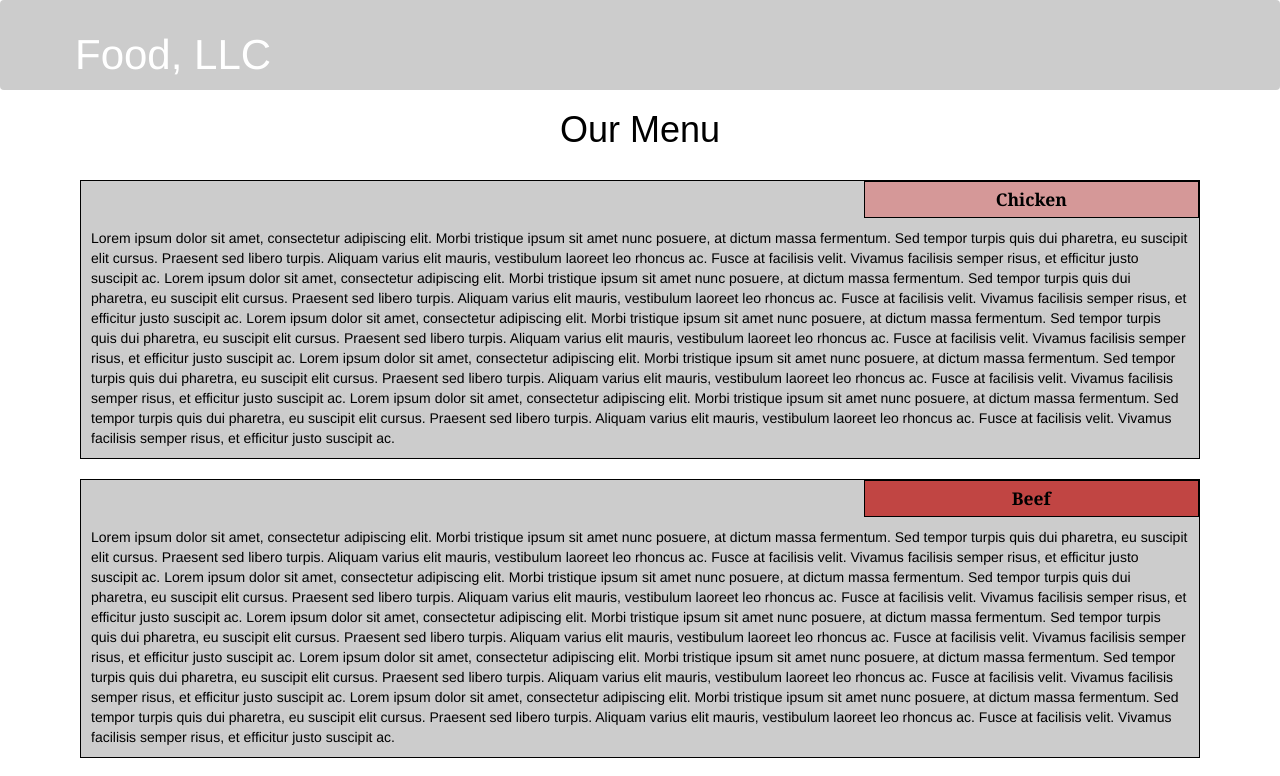
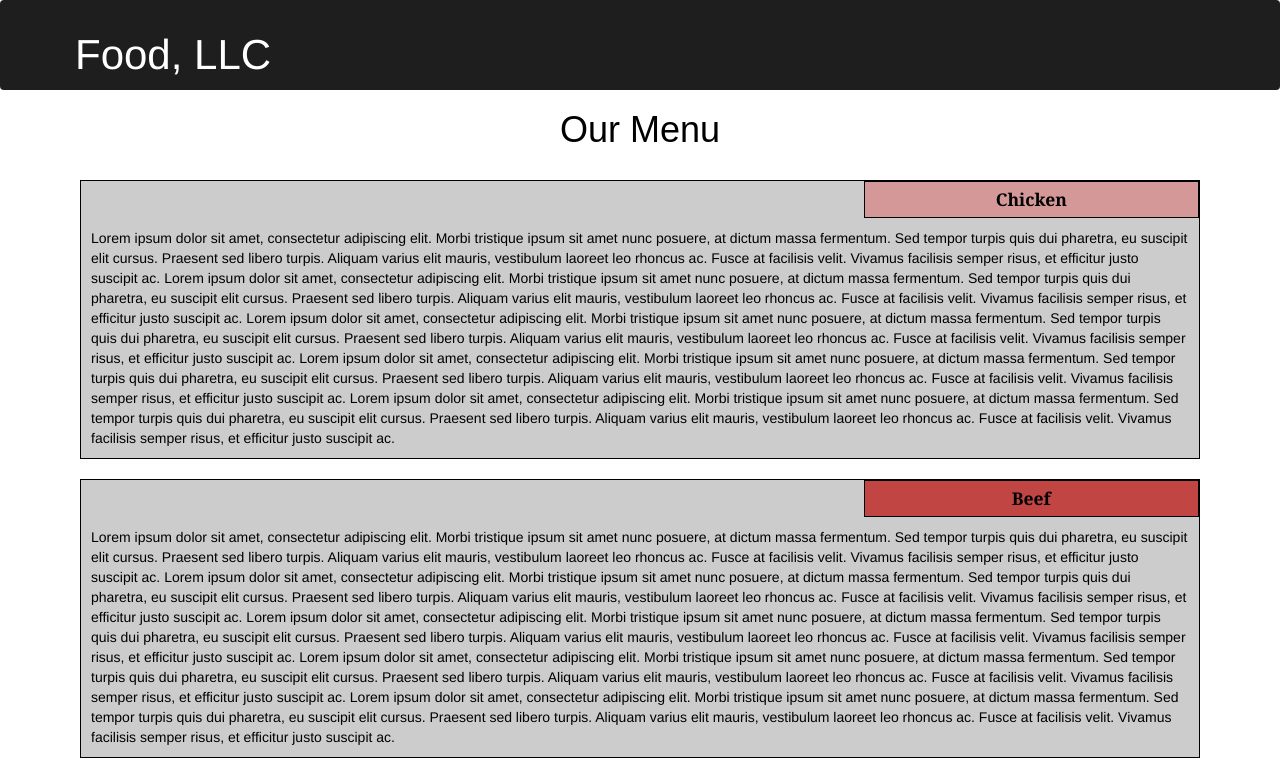
Before and after one commit to jfjuanmiguel/coursera-html-css-js-web-developers, a plain HTML site: page module3-solution/index.html in a window 1280 px wide. Shown: the top 776 px of the page. Drawn offline with Linux system fonts and the light colour scheme.

Commit message:
header nav color changed

```diff
--- a/module3-solution/css/styles.css
+++ b/module3-solution/css/styles.css
@@ -106,7 +106,7 @@ section {
 
 #header-nav {
   border: 0;
-  background-color: #CCCCCC;
+  background-color: #1f1e1e;
   color: #FFFFFF;
 }
 
```
